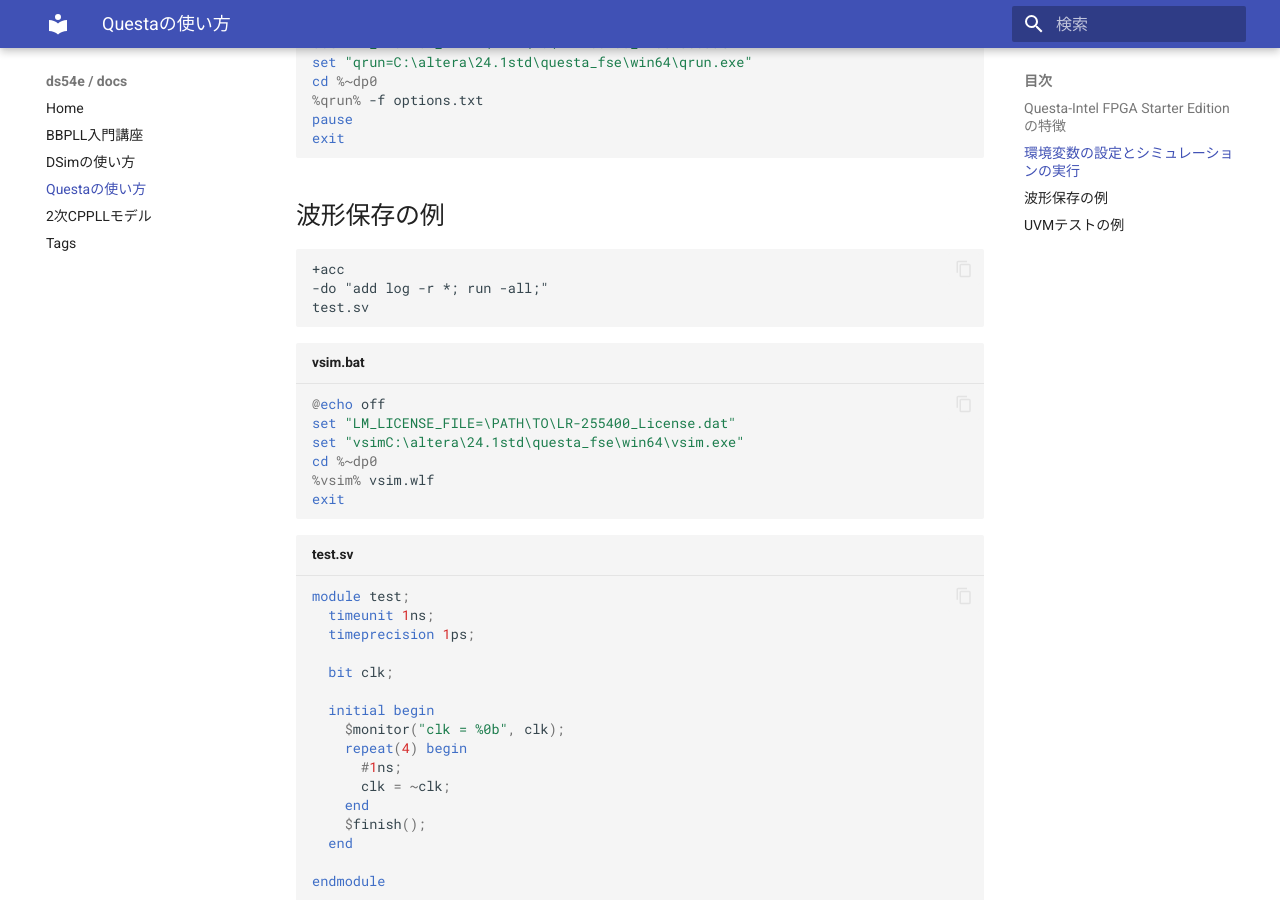
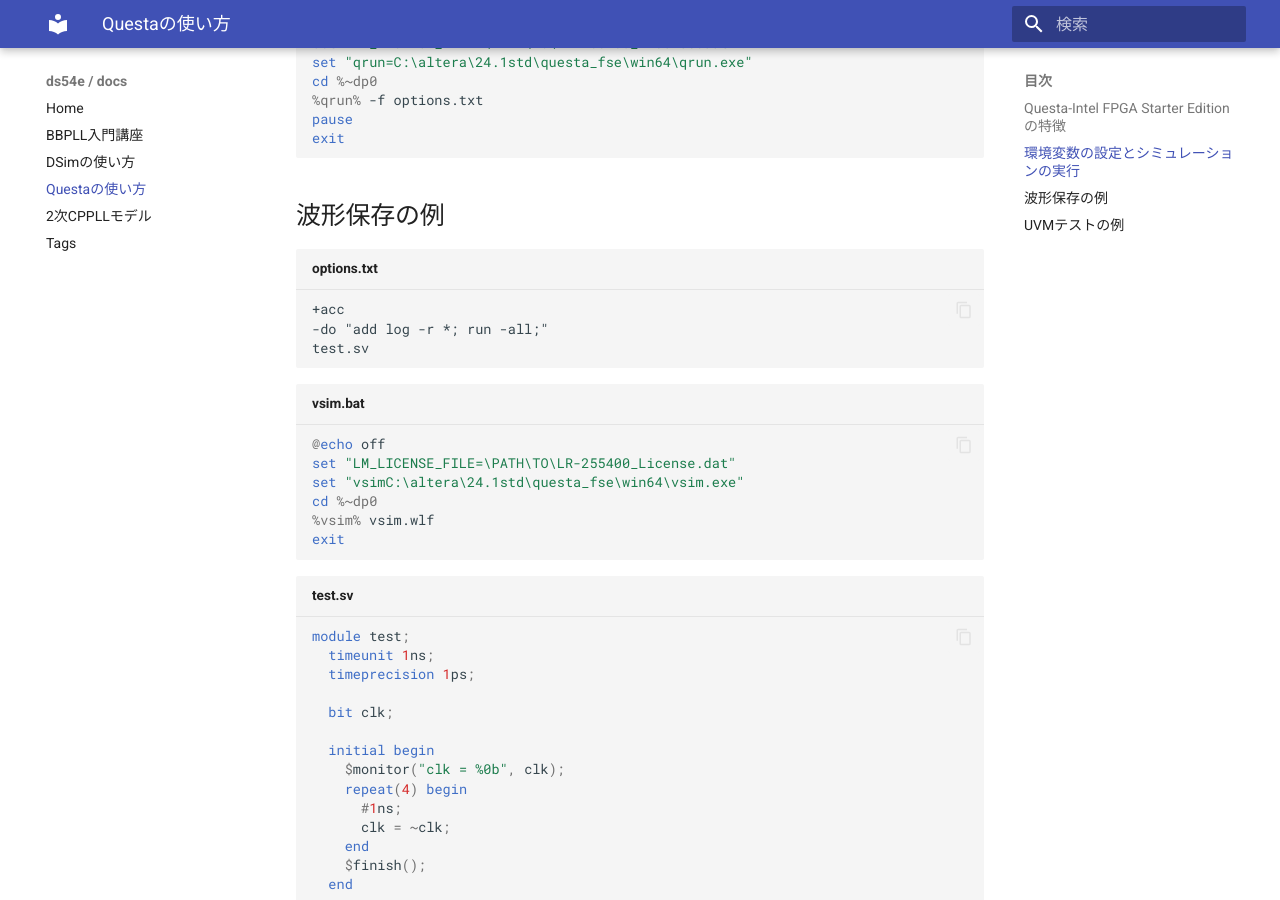
Before and after one commit to ds54e/mkdocs, an MkDocs documentation site: the page built from docs/questa.md, in a window 1280 px wide and 900 px high, scrolled down 797 px. Built offline with MkDocs 1.6.1 and Material for MkDocs 9.7.7, drawn with Linux system fonts in a browser that asks for light colours.

Commit message:
Fixed a questa page.

````diff
--- a/docs/questa.md
+++ b/docs/questa.md
@@ -32,7 +32,7 @@
 
 ## 波形保存の例
 
-```
+```title="options.txt"
 +acc
 -do "add log -r *; run -all;"
 test.sv
````
Also changed, not shown: site/404.html, site/bbpll/index.html, site/dsim/index.html, site/index.html, site/questa/index.html, site/second/index.html, site/tags/index.html.
